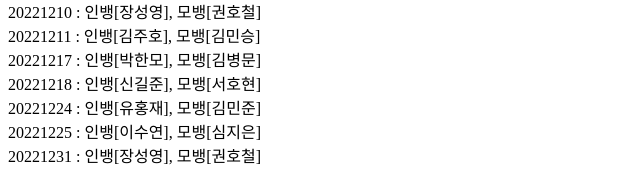
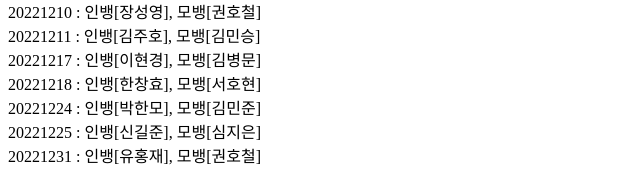
Before and after one commit to kbsavings/HolidayTransInspect, a plain HTML site: page index.html in a window 1280 px wide. Shown: the part 2740-2924 px from the top of the page, 0-640 px from the left. Drawn offline with Linux system fonts and the light colour scheme.

Commit message:
Update index.html
add two people

```diff
--- a/index.html
+++ b/index.html
@@ -13,6 +13,8 @@
   var idxMT4 = 0;
   var idxIT5 = 0;
   var idxMT5 = 0;
+  var idxIT6 = 0;
+  var idxMT6 = 0;
   var listIT =  ["김민준", "권호철", "김주호", "김민승", "박준영", "김주현"];
   var listMT =  ["김원국", "서호현", "김세준", "김석환", "홍석주"         ];
   var listIT2 = ["김주호", "김민승", "박준영", "김주현", "심지은", "권호철"];
@@ -23,6 +25,8 @@
   var listMT4 = ["김민승", "홍석주", "서호현", "김민준", "김병문"         ];
   var listIT5 = ["박한모", "신길준", "유홍재", "이수연", "장성영", "김주호"];
   var listMT5 = ["김병문", "서호현", "김민준", "심지은", "권호철", "김민승"];
+  var listIT6 = ["박한모", "신길준", "유홍재", "이수연", "장성영", "김주호", "이현경", "한창효"];
+  var listMT6 = ["김병문", "서호현", "김민준", "심지은", "권호철", "김민승"];
 
   let sBadDay = new Date('2022-01-01');
   let sToday = new Date();
@@ -74,7 +78,7 @@
         idxMT4++;
         if(listMT4.length == idxMT4) idxMT4 = 0;
 
-      } else {
+      } else if(getDateNum(sBadDay) < getDateNum(new Date('2022-11-21'))) {
 
         document.write('>' + getDateNum(sBadDay) + ' : ' );
         document.write('인뱅[' + listIT5[idxIT5] + '], 모뱅[' + listMT5[idxMT5] + ']</font></br>' );
@@ -84,11 +88,22 @@
         idxMT5++;
         if(listMT5.length == idxMT5) idxMT5 = 0;
 
+      } else {
+
+        document.write('>' + getDateNum(sBadDay) + ' : ' );
+        document.write('인뱅[' + listIT6[idxIT6] + '], 모뱅[' + listMT6[idxMT6] + ']</font></br>' );
+
+        idxIT6++;
+        if(listIT6.length == idxIT6) idxIT6 = 0;
+        idxMT6++;
+        if(listMT6.length == idxMT6) idxMT6 = 0;
+
       }
     }
 
     sBadDay.setDate(sBadDay.getDate() + 1);
   }
+
     document.write('<h2>주말거래점검 항목</h2>');
     document.write('<h3>공통 : 로그인, 당타행이체, 통합한도조회, 포인트리 전환, 어카운트인포, ARS</h3>');
     document.write('<h3>모바일뱅킹 : 오픈뱅킹(조회,가져오기) 등</h3>');
```
